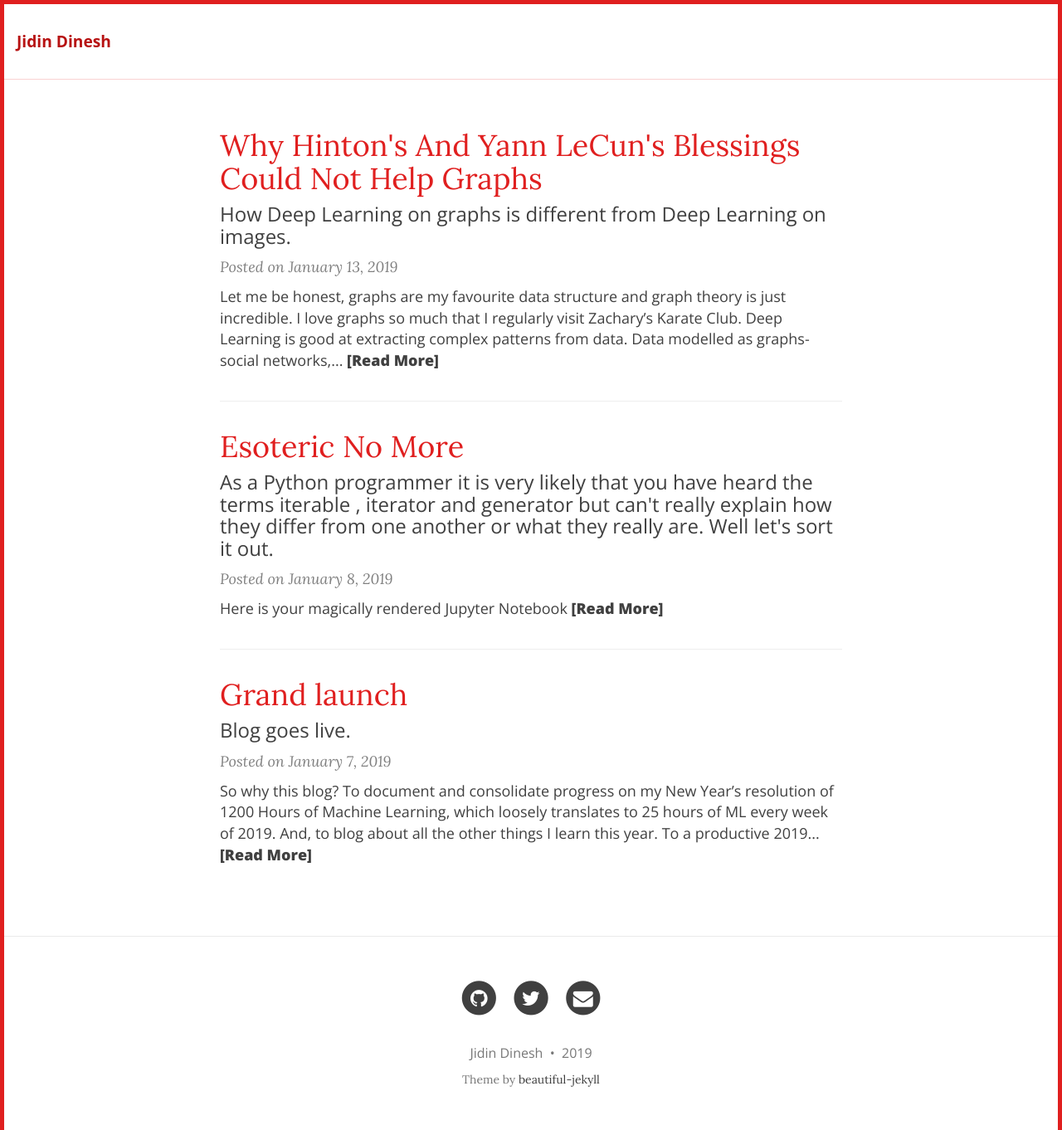
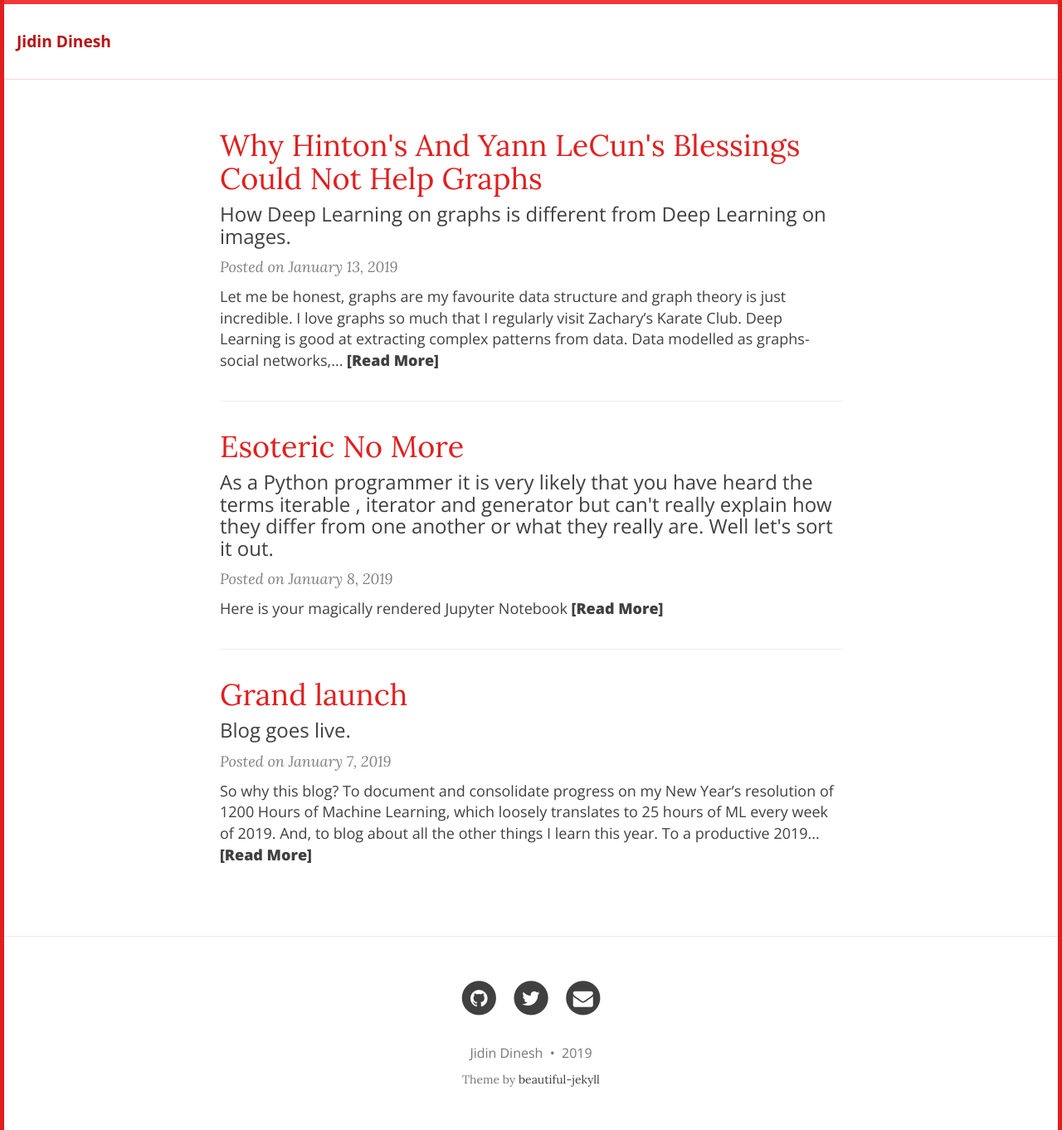
Before and after one commit to jidindinesh/jidindinesh.github.io, a Jekyll site: the page built from index.html, in a window 1280 px wide. Shown: the whole page at 83% size. Built offline with Jekyll 4.4.1, drawn with Linux system fonts in a browser that asks for light colours; nearby versions of some CDN libraries; the list of posts is cut into pages by our own code.

Commit message:
Update main.css

```diff
--- a/css/main.css
+++ b/css/main.css
@@ -102,7 +102,7 @@ img::-moz-selection {
   /* background: #F5F5F5; */
   background: rgb(255, 255, 255);
   border-bottom: 1px solid #f9d2d2;
-  border-top: 5px solid #e01f1f;
+  border-top: 5px solid #f33636;
   /*font-family: 'Open Sans', 'Helvetica Neue', Helvetica, Arial, sans-serif;*/
   font: 400 16px/1.6 "Noto Sans","Helvetica Neue",Helvetica,Arial,sans-serif;
 }
```
